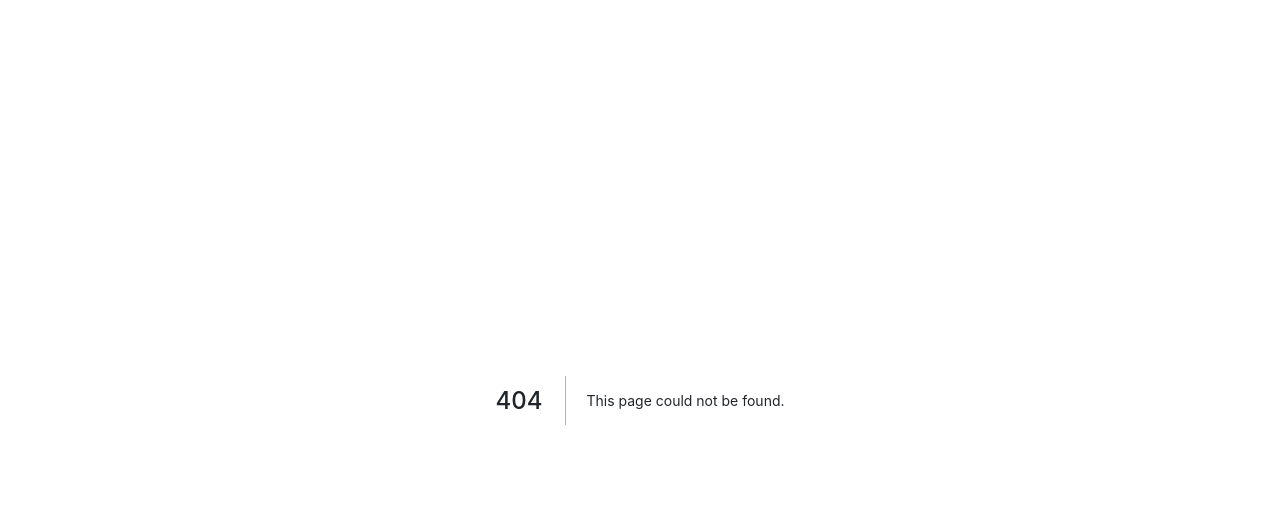
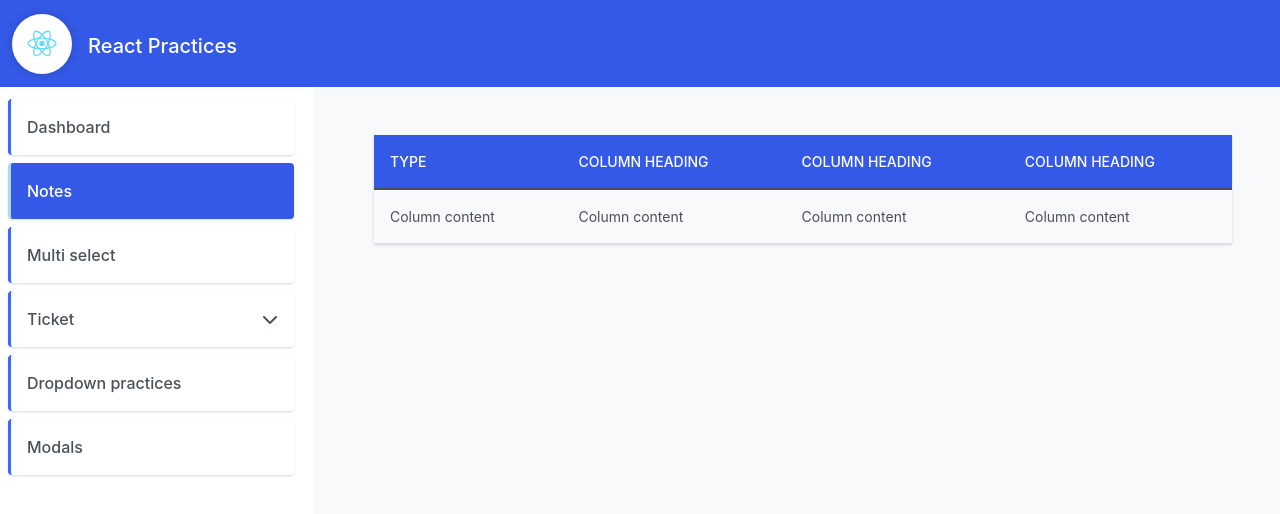
Before and after one commit to therodycc/react-practices, a Next.js app: page /notes in a window 1280 px wide. Before the commit this address had no page. Shown: the top 514 px of the page. Built offline with nearby package versions, Linux system fonts and the light colour scheme.

Commit message:
new changes

```diff
--- /dev/null
+++ b/src/components/common/table/index.tsx
@@ -0,0 +1,30 @@
+import React from 'react'
+import { TablePropsI } from '../../../interfaces/table/table.interface'
+
+
+const Table = ({ headers, items }: TablePropsI) => {
+    return (
+        <>
+            <table className="table ">
+                <thead className="bg-primary text-white">
+                    <tr>
+                        <th scope="col">Type</th>
+                        <th scope="col">Column heading</th>
+                        <th scope="col">Column heading</th>
+                        <th scope="col">Column heading</th>
+                    </tr>
+                </thead>
+                <tbody>
+                    <tr >
+                        <td>Column content</td>
+                        <td>Column content</td>
+                        <td>Column content</td>
+                        <td>Column content</td>
+                    </tr>
+                </tbody>
+            </table>
+        </>
+    )
+}
+
+export default Table
--- /dev/null
+++ b/src/pages/notes/index.tsx
@@ -0,0 +1,29 @@
+import React, { useState } from 'react'
+import Table from '../../components/common/table'
+import Layout from '../../components/layout'
+import { TableHeadersI } from '../../interfaces/table/table.interface';
+
+const Notes = () => {
+
+
+    const [notes, setNotes] = useState([]);
+    const notesHeader: TableHeadersI[] = [
+        {
+            title: 'Title',
+            key: "title"
+        }
+    ]
+    return (
+        <>
+            <Layout>
+                <div className="m-5">
+                    <Table
+                        headers={notesHeader}
+                        items={[]} />
+                </div>
+            </Layout>
+        </>
+    )
+}
+
+export default Notes
--- a/src/settings/sidebar/index.ts
+++ b/src/settings/sidebar/index.ts
@@ -3,6 +3,13 @@ export const sidebarOptions = [
         name: "Dashboard",
         route: "/",
         active: true,
+        subOptsActive: false,
+        subOptions: []
+    },
+    {
+        name: "Notes",
+        route: "/notes",
+        active: false,
         subOptsActive: false,
         subOptions: []
     },
```
Also changed, not shown: src/components/common/tabs/index.tsx (added, +13 -0 lines), src/interfaces/table/table.interface.ts (added, +10 -0 lines).
